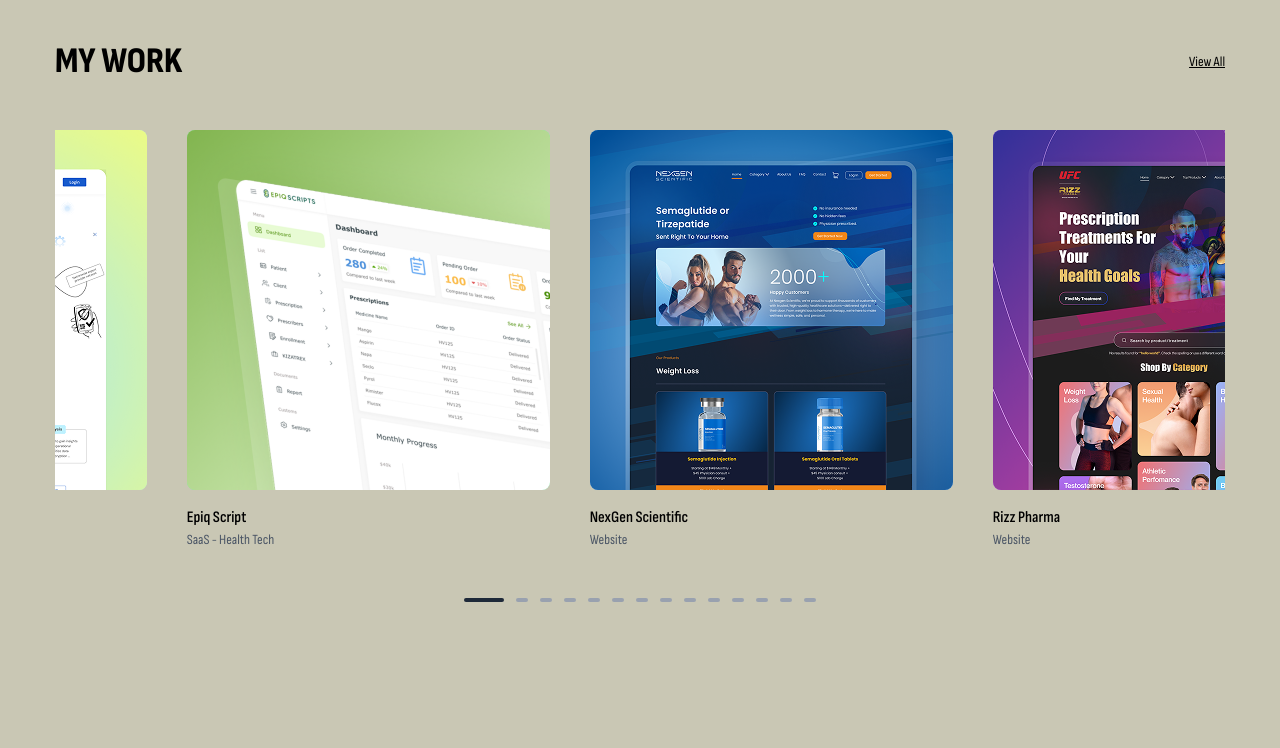
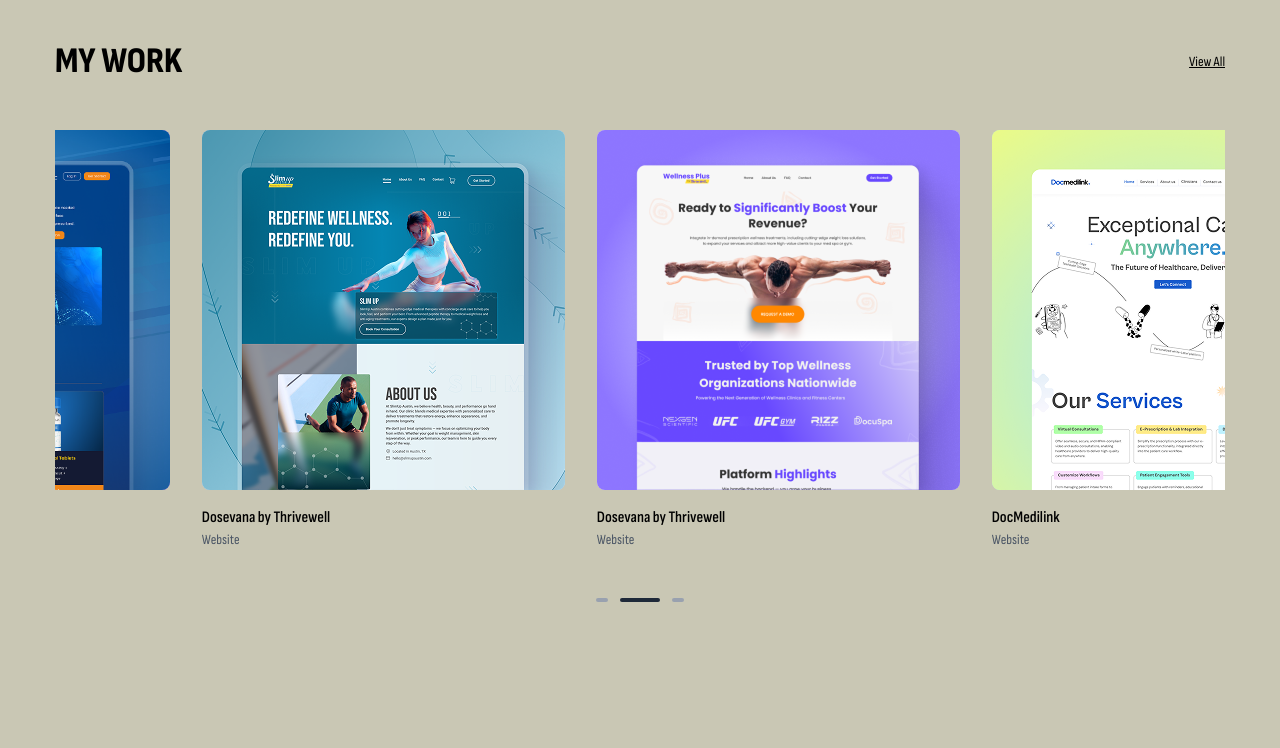
Before and after one commit to nadisa9898/Portfolio, a React (Vite) app: page / in a window 1280 px wide. Shown: the part 700-1448 px from the top of the page. Built offline with nearby package versions, Linux system fonts and the light colour scheme.

Commit message:
Some design issue fixed

```diff
--- a/src/components/MyWork.jsx
+++ b/src/components/MyWork.jsx
@@ -4,7 +4,6 @@
 
 export default function MyWork() {
   const [isPaused, setIsPaused] = useState(false);
-  const [activeIndex, setActiveIndex] = useState(0);
   const scrollContainerRef = useRef(null);
 
 
@@ -78,35 +77,14 @@
     return () => clearInterval(interval);
   }, [isPaused, originalLength]);
 
-  const handleScroll = () => {
-    if (scrollContainerRef.current) {
-      const { scrollLeft } = scrollContainerRef.current;
-      const firstChild = scrollContainerRef.current.children[0];
-      if (firstChild) {
-        const itemWidth = firstChild.offsetWidth + 40;
-        const index = Math.round(scrollLeft / itemWidth);
-
-        // Loop dots index bound via modulo
-        setActiveIndex(index % originalLength);
-      }
-    }
-  };
-
-  const scrollToDot = (dotIndex) => {
+  const scrollByDirection = (direction) => {
     if (scrollContainerRef.current) {
       const { scrollLeft } = scrollContainerRef.current;
       const firstChild = scrollContainerRef.current.children[0];
       if (firstChild) {
         const itemWidth = firstChild.offsetWidth + 40;
         const currentIndex = Math.round(scrollLeft / itemWidth);
-        const currentMod = currentIndex % originalLength;
-        let diff = dotIndex - currentMod;
-
-        // Optimize short path logic; avoid spinning around visually too long
-        if (diff > originalLength / 2) diff -= originalLength;
-        else if (diff < -originalLength / 2) diff += originalLength;
-
-        const targetIndex = currentIndex + diff;
+        const targetIndex = currentIndex + direction;
         scrollContainerRef.current.scrollTo({ left: targetIndex * itemWidth, behavior: 'smooth' });
       }
     }
@@ -123,12 +101,11 @@
 
       <div
         ref={scrollContainerRef}
-        onScroll={handleScroll}
         onMouseEnter={() => setIsPaused(true)}
         onMouseLeave={() => setIsPaused(false)}
         onTouchStart={() => setIsPaused(true)}
         onTouchEnd={() => setIsPaused(false)}
-        className="flex gap-10 overflow-x-auto snap-x snap-mandatory [&::-webkit-scrollbar]:hidden [-ms-overflow-style:none] [scrollbar-width:none]"
+        className="flex gap-8 overflow-x-auto snap-x snap-mandatory [&::-webkit-scrollbar]:hidden [-ms-overflow-style:none] [scrollbar-width:none]"
       >
         {extendedProjects.map((project, index) => (
           <a
@@ -154,15 +131,21 @@
         ))}
       </div>
 
-      <div className="flex justify-center mt-12 gap-3">
-        {Array.from({ length: originalLength }).map((_, index) => (
-          <span
-            key={index}
-            onClick={() => scrollToDot(index)}
-            className={`h-1 cursor-pointer transition-all duration-300 rounded-full ${activeIndex === index ? 'w-10 bg-gray-800' : 'w-3 bg-gray-400'
-              }`}
-          ></span>
-        ))}
+      <div className="flex justify-center mt-12 gap-3 items-center">
+        <span
+          onClick={() => scrollByDirection(-1)}
+          className="h-1 cursor-pointer transition-all duration-300 rounded-full w-3 bg-gray-400 hover:w-4 hover:bg-gray-600"
+          aria-label="Previous Project"
+        ></span>
+        <span
+          className="h-1 transition-all duration-300 rounded-full w-10 bg-gray-800"
+          aria-label="Current Project"
+        ></span>
+        <span
+          onClick={() => scrollByDirection(1)}
+          className="h-1 cursor-pointer transition-all duration-300 rounded-full w-3 bg-gray-400 hover:w-4 hover:bg-gray-600"
+          aria-label="Next Project"
+        ></span>
       </div>
     </section>
   );
--- a/src/components/Navbar.jsx
+++ b/src/components/Navbar.jsx
@@ -11,10 +11,10 @@
     if (mobileMenuOpen) {
       document.body.style.overflow = 'hidden';
     } else {
-      document.body.style.overflow = 'unset';
+      document.body.style.overflow = '';
     }
     return () => {
-      document.body.style.overflow = 'unset';
+      document.body.style.overflow = '';
     };
   }, [mobileMenuOpen]);
 
@@ -85,30 +85,26 @@
           aria-label="Toggle menu"
         >
           <span
-            className={`absolute block w-6 h-0.5 bg-[#242424] rounded transition-all duration-300 ${
-              mobileMenuOpen ? 'rotate-45' : '-translate-y-2'
-            }`}
+            className={`absolute block w-6 h-0.5 bg-[#242424] rounded transition-all duration-300 ${mobileMenuOpen ? 'rotate-45' : '-translate-y-2'
+              }`}
           ></span>
           <span
-            className={`absolute block w-6 h-0.5 bg-[#242424] rounded transition-all duration-300 ${
-              mobileMenuOpen ? 'opacity-0 scale-0' : 'opacity-100'
-            }`}
+            className={`absolute block w-6 h-0.5 bg-[#242424] rounded transition-all duration-300 ${mobileMenuOpen ? 'opacity-0 scale-0' : 'opacity-100'
+              }`}
           ></span>
           <span
-            className={`absolute block w-6 h-0.5 bg-[#242424] rounded transition-all duration-300 ${
-              mobileMenuOpen ? '-rotate-45' : 'translate-y-2'
-            }`}
+            className={`absolute block w-6 h-0.5 bg-[#242424] rounded transition-all duration-300 ${mobileMenuOpen ? '-rotate-45' : 'translate-y-2'
+              }`}
           ></span>
         </button>
       </nav>
 
       {/* ================= MOBILE MENU OVERLAY ================= */}
       <div
-        className={`fixed inset-0 z-[990] bg-[#E3E3CE] flex-col md:hidden transition-opacity duration-300 ease-in-out ${
-          mobileMenuOpen ? 'opacity-100 pointer-events-auto' : 'opacity-0 pointer-events-none'
-        } flex`}
+        className={`fixed inset-0 z-[990] bg-[#E3E3CE] flex-col md:hidden transition-opacity duration-300 ease-in-out ${mobileMenuOpen ? 'opacity-100 pointer-events-auto' : 'opacity-0 pointer-events-none'
+          } flex`}
       >
-        <div className="pt-24 flex flex-col items-center h-full overflow-y-auto">
+        <div className="pt-24 flex flex-col items-center">
           {/* Nav links */}
           <ul className="flex flex-col items-center gap-8 mt-10 text-lg font-semibold text-[#242424]">
             <li className="cursor-pointer" onClick={() => handleNavClick('home')}>
@@ -124,8 +120,15 @@
 
           {/* Social icons */}
           <div className="flex flex-col items-center gap-5 mt-12 pb-10">
-            <img src="/images/Svg/cv.svg" className="w-7 cursor-pointer" alt="CV" />
-            <img src="/images/Svg/Linkdin.svg" className="w-7 cursor-pointer" alt="LinkedIn" />
+            <img src="/images/Svg/cv.svg" className="w-8 cursor-pointer" alt="CV" />
+            <a
+              href="https://www.linkedin.com/in/nadia-nisa-63998a266/"
+              target="_blank"
+              rel="noopener noreferrer"
+              className="cursor-pointer inline-block"
+            >
+              <img src="/images/Svg/Linkdin.svg" className="w-8" alt="LinkedIn" />
+            </a>
           </div>
         </div>
       </div>
--- a/src/components/Testimonial.jsx
+++ b/src/components/Testimonial.jsx
@@ -1,4 +1,4 @@
-import { useState, useEffect, useRef } from 'react';
+import { useEffect, useRef, useState } from "react";
 
 export default function Testimonial() {
   const [isPaused, setIsPaused] = useState(false);
@@ -7,27 +7,30 @@
 
   const testimonials = [
     {
-      img: 'https://i.pravatar.cc/40?img=3',
-      name: 'Soharul Habib',
-      role: 'Co-Founder & CEO @ OrbitX',
+      img: "https://i.pravatar.cc/40?img=3",
+      name: "Soharul Habib",
+      role: "Co-Founder & CEO @ OrbitX",
       text: "I've had the pleasure of knowing and working with Nadia Nisa. She is a passionate and detail-oriented UI/UX Designer.",
     },
     {
-      img: 'https://i.pravatar.cc/40?img=5',
-      name: 'MD. Mumin Bin Salim',
-      role: 'Graphic Designer | Video Editor',
-      text: 'Nadia is a very skilled UX designer. Her attention to detail and dedication to finding solutions are impressive.',
+      img: "https://i.pravatar.cc/40?img=5",
+      name: "MD. Mumin Bin Salim",
+      role: "Graphic Designer | Video Editor",
+      text: "Nadia is a very skilled UX designer. Her attention to detail and dedication to finding solutions are impressive.",
     },
     {
-      img: 'https://i.pravatar.cc/40?img=8',
-      name: 'Tumelo Webb',
-      role: 'UI/UX Designer • Product Designer',
-      text: 'I had the pleasure of mentoring Nadia and she consistently delivers high quality work.',
+      img: "https://i.pravatar.cc/40?img=8",
+      name: "Tumelo Webb",
+      role: "UI/UX Designer • Product Designer",
+      text: "I had the pleasure of mentoring Nadia and she consistently delivers high quality work.",
     },
   ];
 
   const originalLength = testimonials.length;
-  const extendedTestimonials = Array.from({ length: 12 }, () => testimonials).flat();
+  const extendedTestimonials = Array.from(
+    { length: 12 },
+    () => testimonials,
+  ).flat();
 
   useEffect(() => {
     const initScroll = () => {
@@ -35,7 +38,10 @@
         const firstChild = scrollContainerRef.current.children[0];
         if (firstChild && firstChild.offsetWidth > 0) {
           const itemWidth = firstChild.offsetWidth + 40; // 40px corresponds to gap-10
-          scrollContainerRef.current.scrollTo({ left: itemWidth * originalLength * 5, behavior: 'auto' });
+          scrollContainerRef.current.scrollTo({
+            left: itemWidth * originalLength * 5,
+            behavior: "auto",
+          });
         } else {
           setTimeout(initScroll, 50);
         }
@@ -58,26 +64,40 @@
           const maxNormalScroll = originalLength * itemWidth;
 
           if (scrollLeft >= maxNormalScroll * 8) {
-            scrollContainerRef.current.scrollTo({ left: scrollLeft - maxNormalScroll * 4, behavior: 'auto' });
+            scrollContainerRef.current.scrollTo({
+              left: scrollLeft - maxNormalScroll * 4,
+              behavior: "auto",
+            });
             requestAnimationFrame(() => {
               requestAnimationFrame(() => {
                 if (scrollContainerRef.current) {
-                  scrollContainerRef.current.scrollTo({ left: scrollContainerRef.current.scrollLeft + itemWidth, behavior: 'smooth' });
+                  scrollContainerRef.current.scrollTo({
+                    left: scrollContainerRef.current.scrollLeft + itemWidth,
+                    behavior: "smooth",
+                  });
                 }
               });
             });
-          }
-          else if (scrollLeft <= maxNormalScroll * 2) {
-            scrollContainerRef.current.scrollTo({ left: scrollLeft + maxNormalScroll * 4, behavior: 'auto' });
+          } else if (scrollLeft <= maxNormalScroll * 2) {
+            scrollContainerRef.current.scrollTo({
+              left: scrollLeft + maxNormalScroll * 4,
+              behavior: "auto",
+            });
             requestAnimationFrame(() => {
               requestAnimationFrame(() => {
                 if (scrollContainerRef.current) {
-                  scrollContainerRef.current.scrollTo({ left: scrollContainerRef.current.scrollLeft + itemWidth, behavior: 'smooth' });
+                  scrollContainerRef.current.scrollTo({
+                    left: scrollContainerRef.current.scrollLeft + itemWidth,
+                    behavior: "smooth",
+                  });
                 }
               });
             });
           } else {
-            scrollContainerRef.current.scrollTo({ left: scrollLeft + itemWidth, behavior: 'smooth' });
+            scrollContainerRef.current.scrollTo({
+              left: scrollLeft + itemWidth,
+              behavior: "smooth",
+            });
           }
         }
       }
@@ -112,21 +132,24 @@
         else if (diff < -originalLength / 2) diff += originalLength;
 
         const targetIndex = currentIndex + diff;
-        scrollContainerRef.current.scrollTo({ left: targetIndex * itemWidth, behavior: 'smooth' });
+        scrollContainerRef.current.scrollTo({
+          left: targetIndex * itemWidth,
+          behavior: "smooth",
+        });
       }
     }
   };
 
   const handleCardClick = () => {
     window.open(
-      'https://www.linkedin.com/in/nadia-nisa-63998a266/details/recommendations/?detailScreenTabIndex=0',
-      '_blank'
+      "https://www.linkedin.com/in/nadia-nisa-63998a266/details/recommendations/?detailScreenTabIndex=0",
+      "_blank",
     );
   };
 
   return (
     <section className="max-w-[1170px] mx-auto px-4 md:px-0 mt-12 md:mt-37">
-      <div className="flex flex-col md:flex-row justify-between md:items-center gap-4 mb-12">
+      <div className="flex flex-row justify-between items-end md:items-center gap-4 mb-12">
         <h2 className="text-3xl md:text-5xl font-extrabold tracking-widest">
           TESTIMONIAL
         </h2>
@@ -155,7 +178,7 @@
             aria-label="Open LinkedIn recommendations"
             onClick={handleCardClick}
             onKeyDown={(e) => {
-              if (e.key === 'Enter' || e.key === ' ') {
+              if (e.key === "Enter" || e.key === " ") {
                 e.preventDefault();
                 handleCardClick();
               }
@@ -165,7 +188,9 @@
             <div>
               <div className="flex items-center gap-2 mb-4">
                 <span className="text-blue-600 font-semibold">Linked</span>
-                <span className="bg-blue-600 text-white text-xs px-1 rounded">in</span>
+                <span className="bg-blue-600 text-white text-xs px-1 rounded">
+                  in
+                </span>
               </div>
               <p className="text-sm text-gray-600 mb-6">
                 {item.text}
@@ -173,7 +198,11 @@
               </p>
             </div>
             <div className="flex items-center gap-4 mt-auto">
-              <img src={item.img} className="w-10 h-10 rounded-full" alt={item.name} />
+              <img
+                src={item.img}
+                className="w-10 h-10 rounded-full"
+                alt={item.name}
+              />
               <div>
                 <h4 className="font-semibold text-sm">{item.name}</h4>
                 <p className="text-xs text-gray-500">{item.role}</p>
@@ -188,7 +217,7 @@
           <button
             key={idx}
             type="button"
-            className={`h-2 rounded transition-colors duration-300 ${activeIndex === idx ? 'w-10 bg-gray-700' : 'w-4 bg-gray-400'
+            className={`h-2 rounded transition-colors duration-300 ${activeIndex === idx ? "w-10 bg-gray-700" : "w-4 bg-gray-400"
               }`}
             onClick={() => scrollToDot(idx)}
             aria-label={`Testimonial ${idx + 1}`}
```
